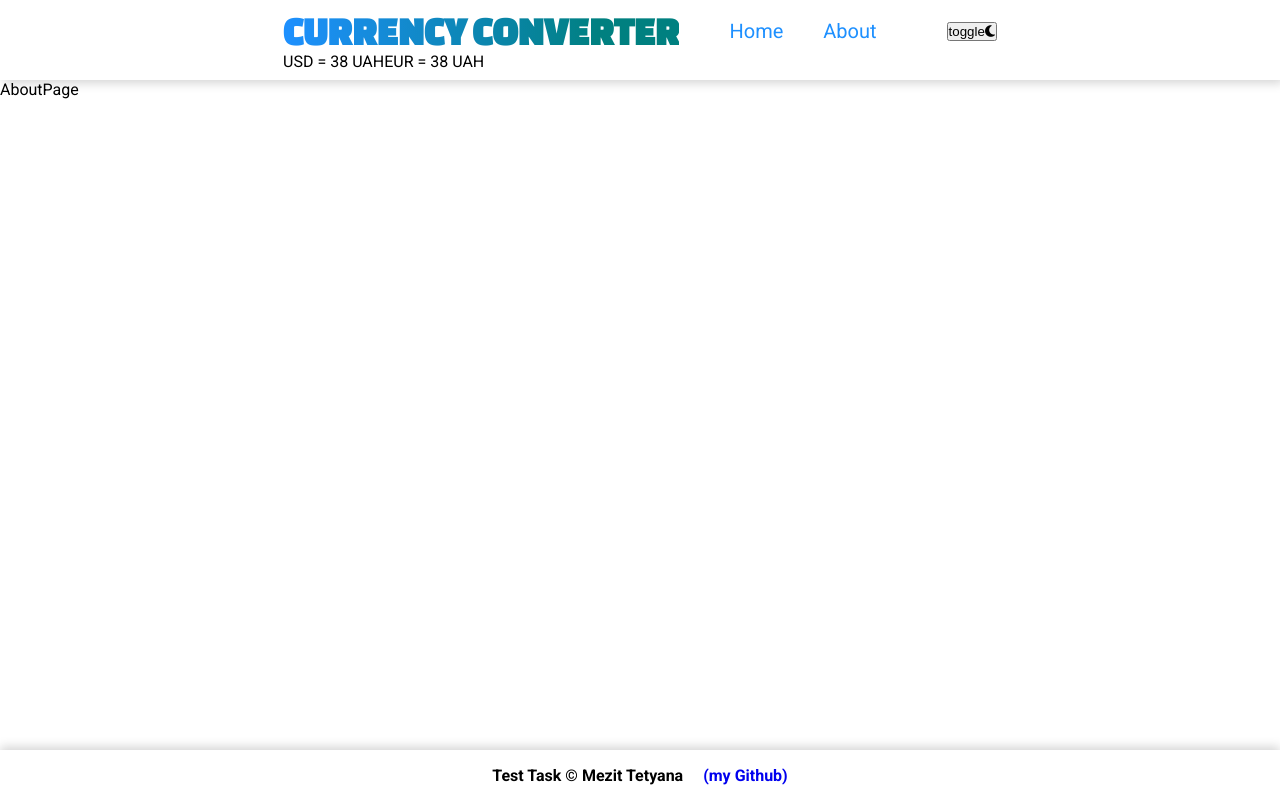
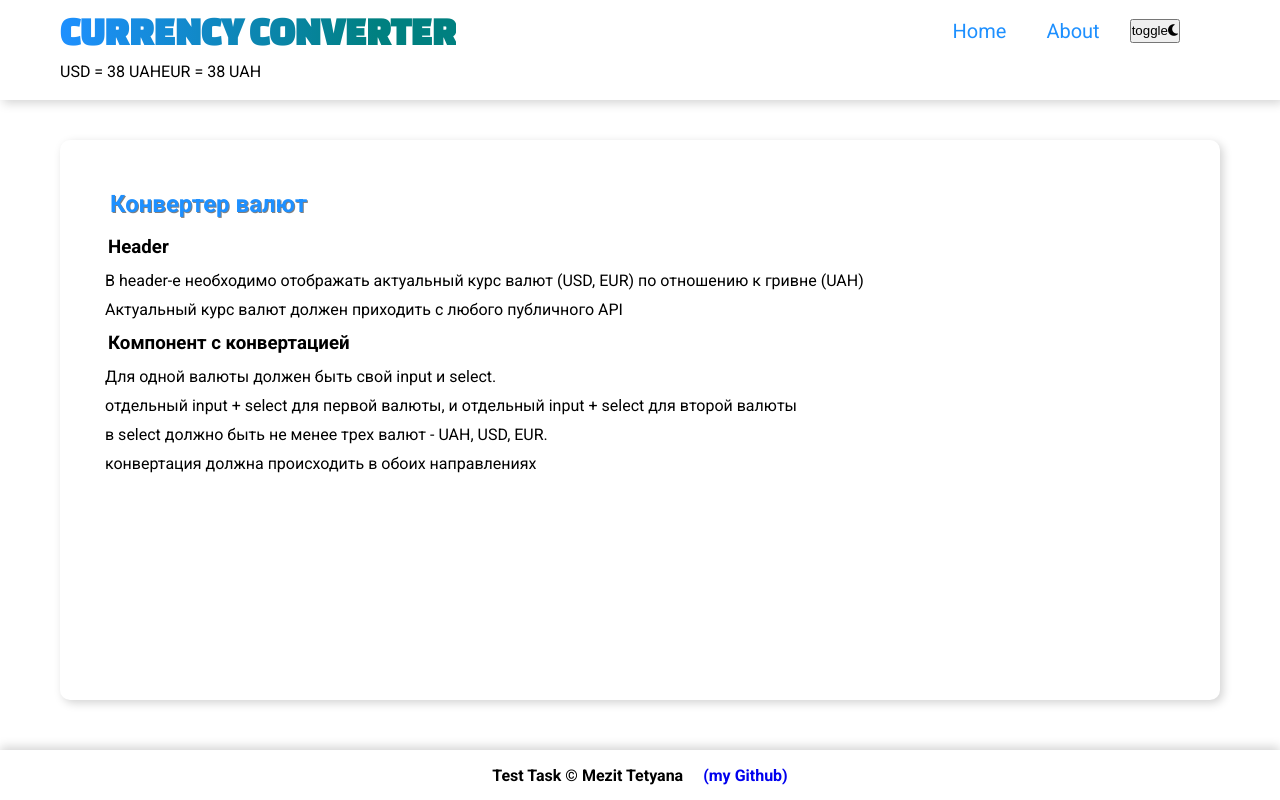
Before and after one commit to NemesisUA/react-currencies-converter, a React (Create React App) app: page /about in a window 1280 px wide. Built offline with nearby package versions, Linux system fonts and the light colour scheme.

Commit message:
refactor: change some styles

```diff
--- a/src/assets/Footer.css
+++ b/src/assets/Footer.css
@@ -9,6 +9,10 @@ footer {
     box-shadow: 0 -3px 10px lightgray;
 }
 
+.footer-wrapper {
+    text-align: center;
+}
+
 .github-link {
     margin-left: 20px;
 }
--- a/src/assets/Header.css
+++ b/src/assets/Header.css
@@ -1,7 +1,7 @@
 header {
     display: flex;
     align-items: center;
-    height: 80px;
+    height: 100px;
     box-shadow: var(--box-shadow);
 }
 
@@ -10,6 +10,7 @@ header {
     justify-content: flex-start;
     align-items: center;
     width: 100%;
+    margin-bottom: 10px;
 }
 
 .header__heading {
@@ -23,6 +24,10 @@ header {
 
 .header__navigation {
     padding: 0 40px;
+}
+
+nav {
+    display: flex;
     margin-left: auto;
 }
 
--- a/src/components/Footer.jsx
+++ b/src/components/Footer.jsx
@@ -5,8 +5,8 @@ import '../assets/Footer.css'
 const Footer = () => {
   return (
     <footer>
-        <div class="wrapper">
-            <h4>Test Task &copy; Mezit Tetyana
+        <div className="wrapper footer-wrapper">
+            <h4 >Test Task &copy; Mezit Tetyana
               <a className="github-link"
                 href="https://github.com/NemesisUA" target="_blank"
                 rel="noopener noreferrer">
--- a/src/components/Header.jsx
+++ b/src/components/Header.jsx
@@ -19,13 +19,11 @@ const Header = () => {
                 <Link to='about' className="navigation__link">About</Link>
               </li>
             </ul>
-          </nav>
-          <div className="toggle-wrapper">
             <button className="styled-btn">
               toggle
               <i className="fa-solid fa-moon" ></i>
             </button>
-          </div>
+          </nav>
         </div>
         <div className="header-wrapper">
           <div className="header__current-rates">USD = 38 UAH</div>
--- a/src/components/Layout.jsx
+++ b/src/components/Layout.jsx
@@ -6,9 +6,11 @@ const Layout = () => {
   return (
     <>
         <Header />
-
-        <Outlet></Outlet>
-
+        <main>
+          <div className="wrapper">
+            <Outlet></Outlet>
+          </div>
+        </main>
         <Footer />
     </>
   )
--- a/src/index.css
+++ b/src/index.css
@@ -6,6 +6,7 @@
 
 :root {
     font-size: 10px;
+    --text-shadow: 1px 1px gray;
     --box-shadow: 3px 3px 10px lightgray;
     --drop-shadow: drop-shadow(2px 2px 10px #333);
 
@@ -29,6 +30,7 @@ h1 {
 }
 
 .wrapper {
+    width: 100%;
     max-width: 1200px;
     padding: 0 20px;
     margin: 0 auto;
@@ -42,3 +44,33 @@ image {
 a {
     text-decoration: none;
 }
+
+h2 {
+    color: dodgerblue;
+    text-shadow: var(--text-shadow);
+    padding: 1rem;
+}
+
+h3 {
+    padding: 0.8rem;
+}
+
+p {
+    padding: 0.5rem;
+}
+
+.main-section {
+    display: flex;
+    flex-direction: column;
+    text-align: left;
+    height: 70vh;
+    padding: 40px;
+    margin: 40px 0;
+    border-radius: 10px;
+    box-shadow: var(--box-shadow);
+}
+
+.center-horisontally {
+    display: flex;
+    align-items: center;
+}
--- a/src/pages/AboutPage.jsx
+++ b/src/pages/AboutPage.jsx
@@ -2,7 +2,17 @@ import React from 'react'
 
 const AboutPage = () => {
   return (
-    <div>AboutPage</div>
+    <section className='main-section'>
+      <h2>Конвертер валют</h2>
+      <h3>Header</h3>
+      <p>В header-е необходимо отображать актуальный курс валют (USD, EUR) по отношению к гривне (UAH)</p>
+      <p>Актуальный курс валют должен приходить с любого публичного API</p>
+      <h3>Компонент с конвертацией</h3>
+      <p>Для одной валюты должен быть свой input и select.</p>
+      <p>отдельный input + select для первой валюты, и отдельный input + select для второй валюты</p>
+      <p>в select должно быть не менее трех валют - UAH, USD, EUR.</p>
+      <p>конвертация должна происходить в обоих направлениях</p>
+    </section>
   )
 }
 
--- a/src/pages/HomePage.jsx
+++ b/src/pages/HomePage.jsx
@@ -2,7 +2,9 @@ import React from 'react'
 
 export const HomePage = () => {
   return (
-    <div>HomePage</div>
+    <section className='main-section'>
+      HomePage
+    </section>
   )
 }
 
--- a/src/pages/NotFoundPage.jsx
+++ b/src/pages/NotFoundPage.jsx
@@ -3,11 +3,11 @@ import { Link } from 'react-router-dom'
 
 const NotFoundPage = () => {
     return (
-        <>
+        <section className='main-section center-horisontally'>
             <h2>404</h2>
             <p>Oops, something went wrong. 404 error</p>
             <Link to="/"><button>go home</button></Link>
-        </>
+        </section>
     )
 }
 
```
